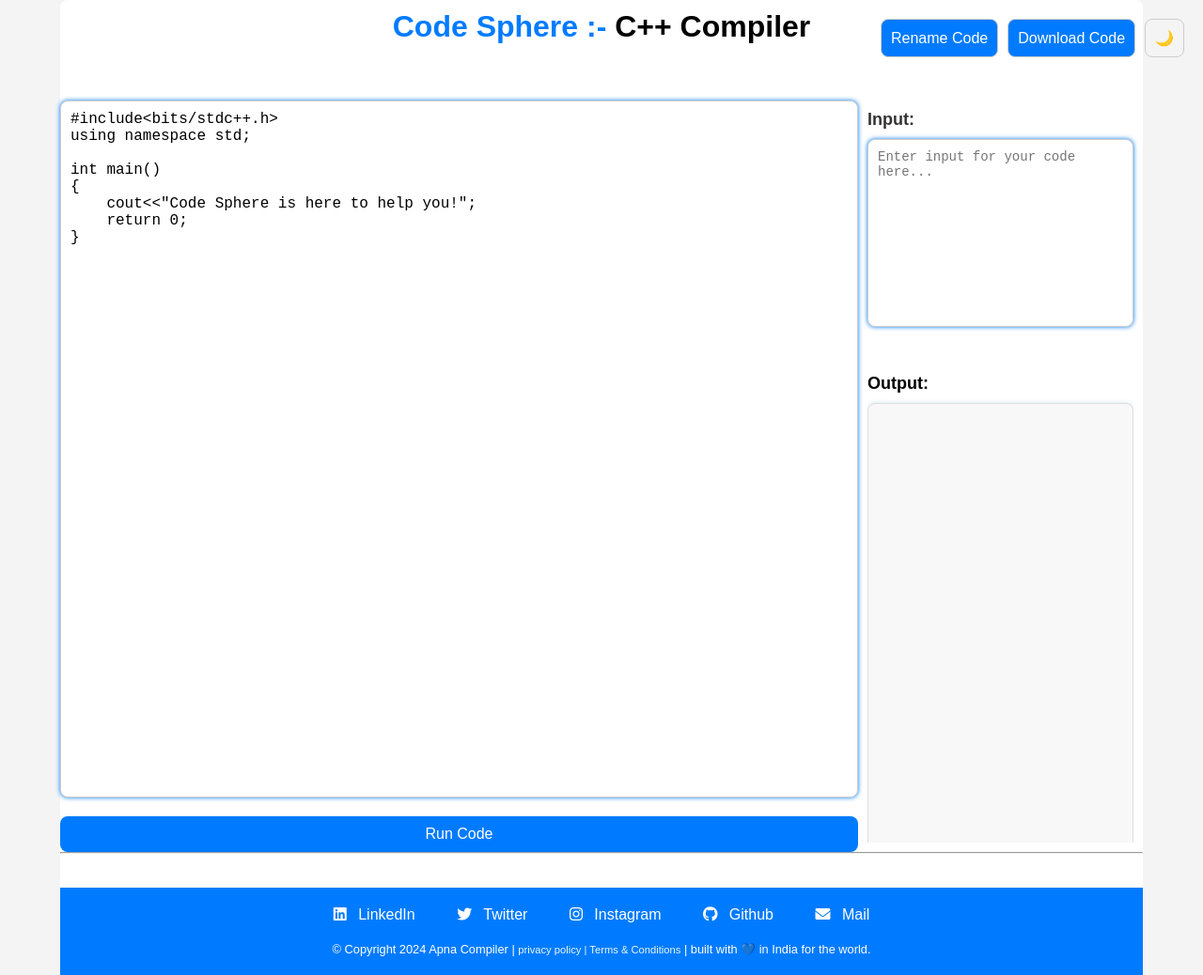
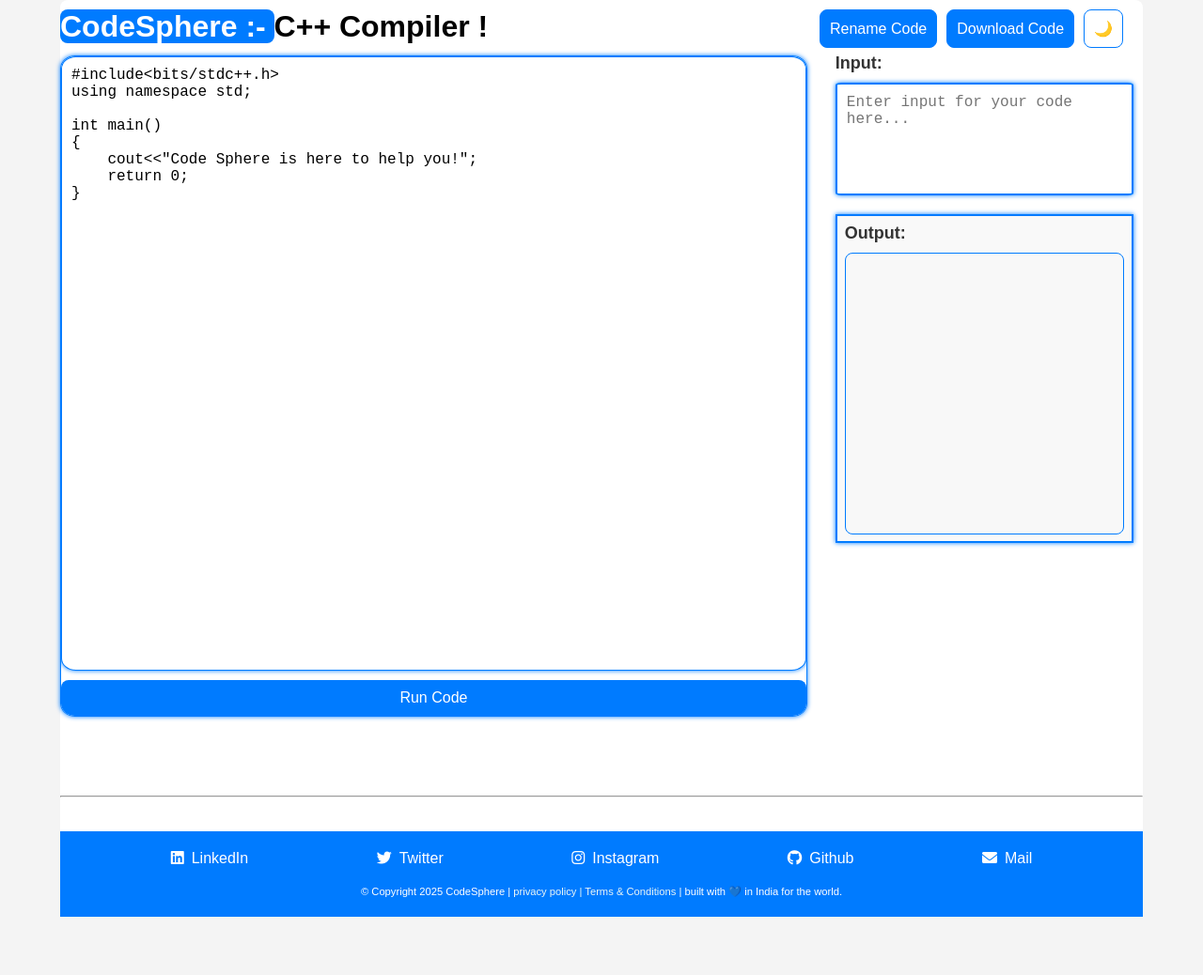
Before and after one commit to avinashvermaaa/cpp_compiler, a plain HTML site: page frontend/index.html in a window 1280 px wide. Shown: the whole page at 94% size. After the commit the page ends 976 px from the top, so only its background shows below. Drawn offline with Linux system fonts and the light colour scheme.

Commit message:
version 1 .

```diff
--- a/frontend/index.html
+++ b/frontend/index.html
@@ -3,7 +3,7 @@
 <head>
     <meta charset="UTF-8">
     <meta name="viewport" content="width=device-width, initial-scale=1.0">
-    <title>Online C++ Compiler</title>
+    <title>CodeSphere Cpp Compiler</title>
     <link rel="stylesheet" href="https://cdnjs.cloudflare.com/ajax/libs/font-awesome/6.0.0-beta3/css/all.min.css">
 
     <link rel="stylesheet" href="styles.css"> <!-- Link to external CSS file -->
@@ -17,7 +17,7 @@
     </div>
 
     <div class="container">
-        <h1><span class="blue-text">Code Sphere :- </span> <span class="black-text">C++ Compiler</span></h1>
+        <h1><span class="blue-text">CodeSphere :- </span> <span class="black-text">C++ Compiler ! </span></h1>
 
         <!-- Main Content: Editor and Output -->
         <div class="editor-container">
@@ -53,16 +53,17 @@
         <hr><br><br>
         <div class="bottom-container">
             <div class="footer-link-social-container">
-                <a class="footer-link-social" href="https://www.linkedin.com/"> <i class="fab fa-linkedin"></i> LinkedIn</a>
-                <a class="footer-link-social" href="https://twitter.com/"> <i class="fab fa-twitter"></i> Twitter</a>
-                <a class="footer-link-social" href="https://www.instagram.com/"> <i class="fab fa-instagram"></i> Instagram </a>
-                <a class="footer-link-social" href="https://github.com"> <i class="fab fa-github"></i> Github </a>
-                <a class="footer-link-social" href="mailto:example@example.com"> <i class="fas fa-envelope"></i> Mail </a>
+                <a class="footer-link-social" href="https://www.linkedin.com/in/avinash-verma-20946b21b/"> <i class="fab fa-linkedin"></i>LinkedIn</a>
+                <a class="footer-link-social" href="https://twitter.com/"> <i class="fab fa-twitter"></i>Twitter</a>
+                <a class="footer-link-social" href="https://www.instagram.com/avinash_vermaa/"> <i class="fab fa-instagram"></i>Instagram </a>
+                <a class="footer-link-social" href="https://github.com"> <i class="fab fa-github"></i>Github </a>
+                <a class="footer-link-social" href="mailto:example@example.com"> <i class="fas fa-envelope"></i>Mail </a>
             </div>
 
-            <p class="footer-link-privacy">© Copyright 2024  Apna Compiler |
-                <a class="copyright" href="">privacy policy | </a>
-                <a class = "copyright" href="">Terms & Conditions</a> | built with 💙 in India for the world.</p>
+            <p class="footer-link-privacy">© Copyright 2025  CodeSphere |
+                <a class="copyright" href="https://github.com"">privacy policy | </a>
+                <a class = "copyright" href="https://github.com">Terms & Conditions</a>
+                | built with 💙 in India for the world.</p>
         </div>
     </div>
 </body>
--- a/frontend/styles.css
+++ b/frontend/styles.css
@@ -8,20 +8,16 @@
 body {
     font-family: Arial, sans-serif;
     background-color: #f4f4f4;
-    /* Light mode background color */
     display: flex;
     justify-content: center;
     align-items: flex-start;
-    /* Align content at the top */
     height: 100vh;
     position: relative;
     transition: background-color 0.3s ease;
-    /* Smooth transition for background */
 }
 
 body.dark-mode {
     background-color: #000000;
-    /* Black background for dark mode */
 }
 
 .container {
@@ -31,131 +27,107 @@
     border-radius: 8px;
     display: flex;
     flex-direction: column;
-    margin-top: 0;
-    /* No space at the top */
     padding-top: 10px;
-    /* Reduced space to bring content closer to top */
     transition: background 0.3s ease;
-    /* Smooth transition for background */
 }
 
 .container.dark-mode {
     background: #2c2c2c;
-    /* Dark gray background for the container */
 }
 
 h1 {
-    text-align: center;
+    text-align :left;
     margin-top: 0;
-    /* No top margin */
+}
+.dark-mode h1 {
+    color: white;
 }
 
 .blue-text {
-    color: #007bff;
-    /* Blue for "Code Sphere" */
+    /* Code Sphere */
+    color: white;
+    background-color: #007bff;
+    border-radius: 8px;
 }
 
 .black-text {
+        /* C++compiler */
     color: #000;
-    /* Black for "C++ Compiler" */
 }
 
-.dark-mode h1 {
-    color: white;
-    /* White text for the heading in dark mode */
-}
 
-/* Top bar containing Rename, Download and Dark Mode buttons */
+/* Top bar for buttons */
 .top-bar {
     display: flex;
     justify-content: flex-end;
-    /* Align buttons to the right */
     position: absolute;
-    top: 10px;
-    /* Position buttons at the very top */
-    right: 20px;
-    z-index: 10;
-    padding: 0;
-    /* Remove padding */
+    /* top: 10px; */
+    right: 85px;
 }
 
 .top-bar button {
-    padding: 10px;
-    font-size: 16px;
-    color: #333;
     background-color: transparent;
-    /* Remove background */
-    border: 1px solid #ccc;
-    /* Border visible */
+    border: 1px solid #007bff;
+    box-shadow: #007bff;
     border-radius: 8px;
     cursor: pointer;
     margin-left: 10px;
 }
 
-.top-bar button:hover {
-    background-color: #f1f1f1;
-    /* Button hover effect */
-}
-
-/* Rename and Download buttons with blue background */
-.top-bar button#renameButton {
-    background-color: #007bff;
-    /* Blue background for Rename button */
-    color: #fff;
-    /* White text */
-}
-
+.top-bar button#renameButton,
 .top-bar button.download-btn {
     background-color: #007bff;
-    /* Blue background for Download button */
     color: #fff;
-    /* White text */
 }
 
 .top-bar button:hover {
     background-color: #0056b3;
-    /* Darker blue when hovered */
 }
 
-/* Editor Container and Text Areas */
+/* Main editor and layout {ediotr input and outupt */
 .editor-container {
     display: flex;
+    flex-wrap: wrap;
+    gap: 20px;
     width: 100%;
-    margin-top: 60px;
-    /* Adjusted space to avoid overlap with top bar */
+
 }
 
+/* textarea and run button */
 .editor {
-    flex: 3;
-    /* 75% of the width for code editor */
+    margin-top: 1%;     /* space between codesphere and editor */
+    flex: 2.5;          /* horizontal of editor */
+    min-width: 300px;
+    min-height: 300px;
     display: flex;
     flex-direction: column;
-    height: 100vh;
+    height: 88vh;
+    overflow-y: auto;
+    border: 1px solid #007bff;
+    box-shadow: 0 0 5px #007bff;
+    border-radius: 2%;
 }
 
+/* Code input section */
 textarea {
-    width: 100%;
     padding: 10px;
     font-size: 16px;
-    border-radius: 8px;
-    border: 1px solid #ccc;
-    margin-bottom: 10px;
+    /* margin-bottom: 10px; */
     resize: none;
     flex-grow: 1;
-    min-height: 200px;
     overflow-y: auto;
+    border: 1px solid #007bff;
     box-shadow: 0 0 5px #007bff;
-    /* Subtle glow effect */
+    border-radius: 2%;
 }
 
 .dark-mode textarea {
     background-color: #2c2c2c;
     color: white;
-    border: 1px solid #666;
-    box-shadow: 0 0 5px #007bff;
-    /* Subtle glow effect in dark mode */
+    border: 1px solid #007bff;
 }
 
+/* Run and download buttons */
 button {
     padding: 10px;
     font-size: 16px;
@@ -171,20 +143,11 @@
     background-color: #0056b3;
 }
 
-.download-btn {
-    background-color: #28a745;
-    /* Green color for download */
-    margin-top: 10px;
-}
 
-.download-btn:hover {
-    background-color: #218838;
-}
-
-/* Right side: Stdin and Output */
+/* Right panel for input and output */
 .right-container {
     flex: 1;
-    /* 25% of the width for stdin and output */
+    min-width: 300px;
     display: flex;
     flex-direction: column;
     gap: 20px;
@@ -193,15 +156,14 @@
 }
 
 .stdin {
-    flex: 0 1 20%;
-    /* 20% height */
+    flex: 0 1 15%;
     display: flex;
     flex-direction: column;
 }
 
-.stdin h3 {
+.stdin h3,
+.output h3 {
     font-size: 18px;
-    /* Smaller font size for Input/Output headings */
     color: #333;
     margin-bottom: 10px;
     text-align: left;
@@ -210,48 +172,50 @@
 .dark-mode .stdin h3,
 .dark-mode .output h3 {
     color: white;
-    /* White text for headings in dark mode */
 }
 
 .stdin textarea {
     height: 120px;
-    font-size: 14px;
-    /* Reduced input size */
+    font-size: 16px;
+    border: 2px solid #007bff;
+    box-shadow: 0 0 5px #007bff;
 }
 
+/* Output section */
 .output {
     flex: 1;
-    /* Remaining space (80% of right side) for output */
-    padding-top: 20px;
+    padding: 8px;
     overflow-y: auto;
+    min-height: 200px;
+    max-height: 350px;
+    background: #f9f9f9;
+    transition: max-height 0.3s ease;
+    border: 2px solid #007bff;
+    box-shadow: 0 0 5px #007bff;
 }
 
-/* Use <h3> for Input and Output headings */
-.output h3 {
-    font-size: 18px;
-    /* Smaller font size for Output heading */
-    margin-bottom: 10px;
-    text-align: left;
+.dark-mode .output {
+    background: #333;
+    color: white;
+    box-shadow: 0 0 5px #007bff;
 }
 
 pre {
     background-color: #f8f8f8;
     padding: 10px;
+    color: #333;
+    height: 300px;
+    /* overflow-y: auto; */
+    font-size: 14px;
+    border: 1px solid #007bff;
     border-radius: 8px;
-    border: 1px solid #ddd;
-    color: #333;
-    height: 100%;
-    overflow-y: auto;
-    font-size: 14px;
-    box-shadow: 0 0 5px rgba(173, 216, 230, 0.6);
-    /* Subtle glow effect */
+    /* box-shadow: 0 0 5px #007bff; */
 }
 
 .dark-mode pre {
-    background-color: #1c1c1c;
+    background-color: #333;
     color: white;
-    box-shadow: 0 0 5px rgba(173, 216, 230, 0.6);
-    /* Subtle glow effect in dark mode */
+    box-shadow: 0 0 5px #007bff;
 }
 
 @media (max-width: 768px) {
@@ -263,15 +227,9 @@
     .right-container {
         width: 100%;
     }
-
-    .stdin,
-    .output {
-        flex: none;
-    }
 }
 
-/*------- bottom container -------*/
-.bottom-container {
+/*------- bottom container -------*/ .bottom-container {
     background-color: #007bff;
     display: flex;
     flex-direction: column;
@@ -285,7 +243,7 @@
 .footer-link-social {
     color: white;
     font-family: 'Montserrat', sans-serif;
-    margin: 10px 20px;
+    margin: 66px;
     text-decoration: none;
 }
 
@@ -300,7 +258,7 @@
 
 .footer-link-privacy {
     color: white;
-    font-size: 0.8rem;
+    font-size: 0.7rem;
     font-family: 'Montserrat', sans-serif;
     margin-top: 20px;
     /* Add some space from social links */
@@ -312,7 +270,6 @@
     color: #EAF6F6;
     font-size: 0.7rem;
     text-decoration: none;
-    margin-top: 5px;
     /* Add a little margin to space the copyright from privacy text */
 }
 
@@ -320,11 +277,11 @@
 @media (max-width: 768px) {
     .footer-link-social {
         display: inline-block;
-        margin: 5px 10px;
+        margin: 2px 6px;
     }
 
     .footer-link-privacy {
         margin-top: 10px;
-        font-size: 0.7rem;
+        font-size: 0.6rem;
     }
 }
```
